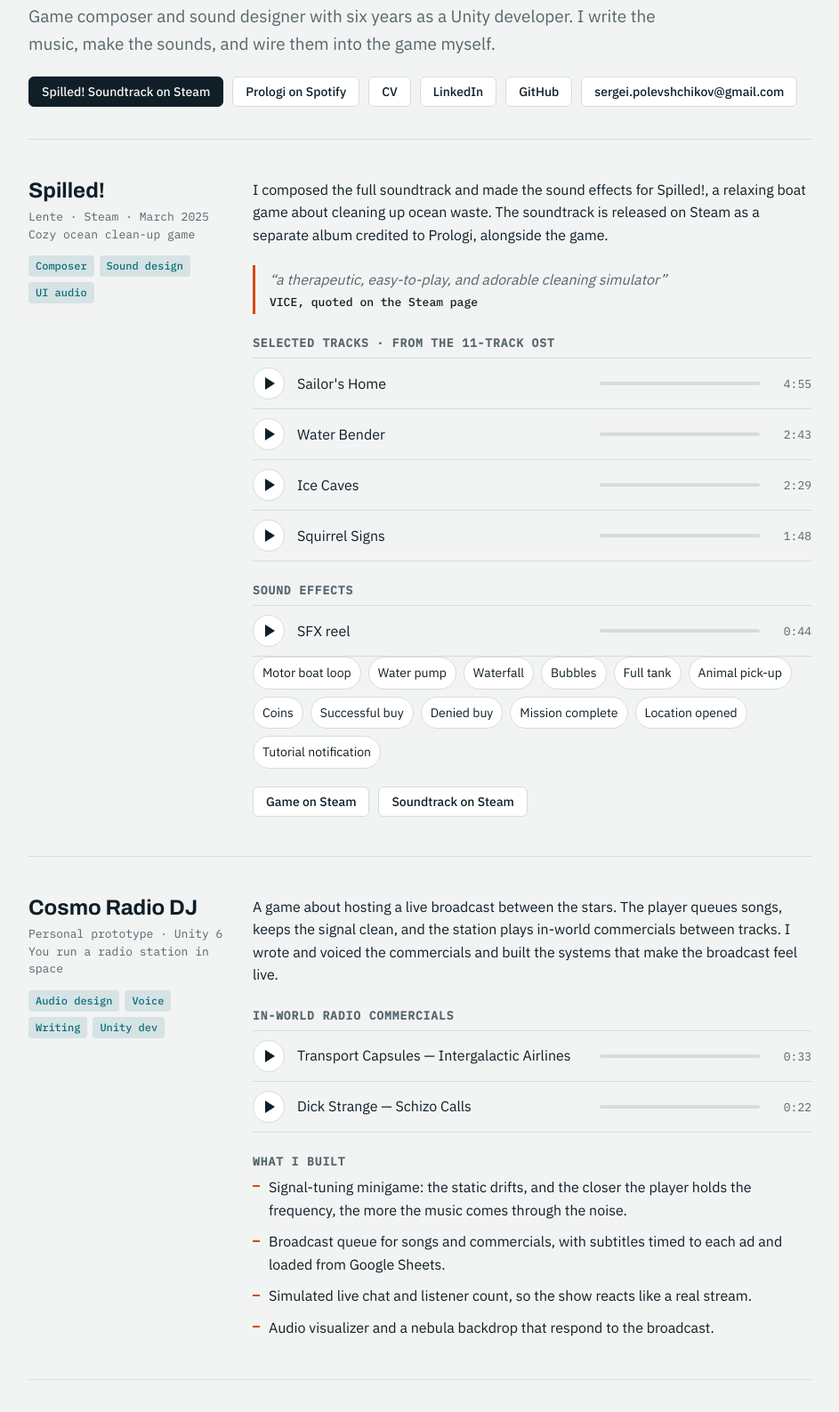
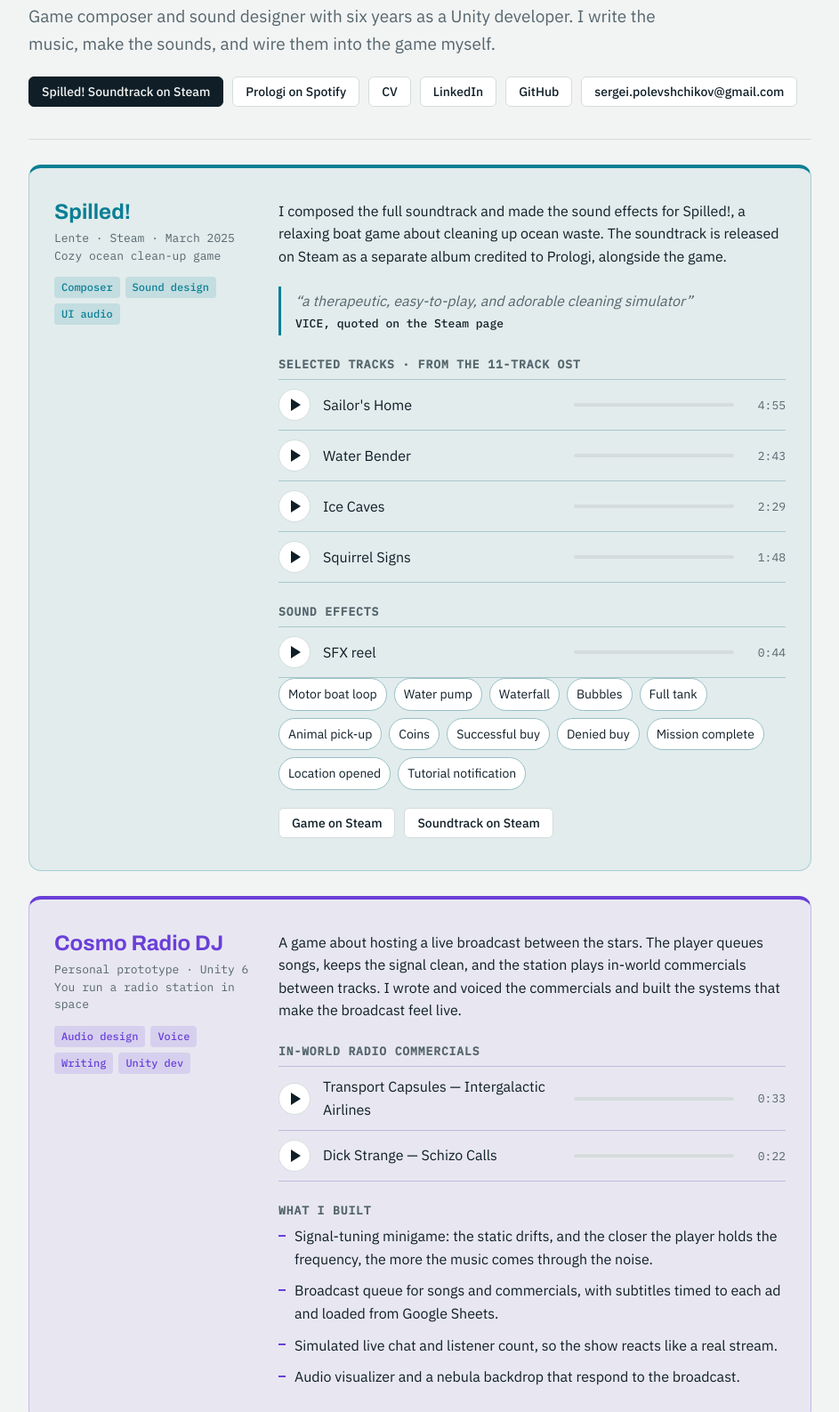
Before and after one commit to SergeiPolev/SergeiPolev.github.io, a plain HTML site: page index.html in a window 1280 px wide. Shown: the part 151-1738 px from the top of the page at 89% size, without its empty margins (168-1111 px from the left). Drawn offline with Linux system fonts and the light colour scheme.

Commit message:
Color-code portfolio sections
Co-Authored-By: Claude Opus 5.5 <noreply@anthropic.com>
Claude-Session: https://claude.ai/code/session_012VtwaCUTXSWnjekHZiL9u1

```diff
--- a/index.html
+++ b/index.html
@@ -47,25 +47,32 @@ h1 span{color:var(--accent)}
 .btn{display:inline-flex;align-items:center;gap:8px;padding:9px 14px;border:1px solid var(--rule);background:var(--surface);border-radius:6px;font:500 14px/1 var(--body);text-decoration:none}
 .btn.primary{background:var(--ink);color:var(--paper);border-color:var(--ink)}
 .btn.primary:hover{background:var(--accent);border-color:var(--accent);color:#fff}
-.case{display:grid;grid-template-columns:220px 1fr;gap:32px;padding:44px 0;border-bottom:1px solid var(--rule)}
-.rail h2{font:700 24px/1.15 var(--display);margin:0 0 6px;text-wrap:balance}
+.case{--c:var(--accent);display:grid;grid-template-columns:220px 1fr;gap:32px;padding:36px 28px;margin:28px 0;border-radius:14px;background:color-mix(in srgb,var(--c) 7%,var(--paper));border:1px solid color-mix(in srgb,var(--c) 28%,transparent);border-top:4px solid var(--c)}
+.case.spilled{--c:#0a7f95}
+.case.radio{--c:#6a3fd8}
+.case.releases{--c:#c2410c}
+@media (prefers-color-scheme: dark){:root:not([data-theme="light"]) .case.spilled{--c:#3cc3d8}:root:not([data-theme="light"]) .case.radio{--c:#a88bff}:root:not([data-theme="light"]) .case.releases{--c:#ff8a4c}}
+:root[data-theme="dark"] .case.spilled{--c:#3cc3d8}:root[data-theme="dark"] .case.radio{--c:#a88bff}:root[data-theme="dark"] .case.releases{--c:#ff8a4c}
+.case .player-list,.case .tracks{border-color:color-mix(in srgb,var(--c) 22%,var(--rule))}
+.case .trk,.case .tracks li{border-color:color-mix(in srgb,var(--c) 22%,var(--rule))}
+.rail h2{font:700 24px/1.15 var(--display);margin:0 0 6px;text-wrap:balance;color:var(--c)}
 .rail .meta{font:400 13px/1.5 var(--mono);color:var(--muted);margin:0 0 14px}
 .credits{list-style:none;margin:0;padding:0;display:flex;flex-wrap:wrap;gap:6px}
-.credits li{font:500 12px/1 var(--mono);padding:6px 8px;border-radius:4px;background:color-mix(in srgb,var(--sea) 12%,transparent);color:var(--sea)}
+.credits li{font:500 12px/1 var(--mono);padding:6px 8px;border-radius:4px;background:color-mix(in srgb,var(--c) 14%,transparent);color:var(--c)}
 .body p{margin:0 0 16px;max-width:65ch}
 .body h3{font:600 13px/1 var(--mono);text-transform:uppercase;letter-spacing:.07em;color:var(--muted);margin:26px 0 10px}
 .tracks{list-style:none;margin:0;padding:0;border-top:1px solid var(--rule);columns:2;column-gap:28px}
 .tracks li{display:flex;justify-content:space-between;gap:12px;padding:8px 0;border-bottom:1px solid var(--rule);break-inside:avoid;font-variant-numeric:tabular-nums}
-.tracks .n{font:500 12px/1.9 var(--mono);color:var(--sea);width:22px;flex:none}
+.tracks .n{font:500 12px/1.9 var(--mono);color:var(--c);width:22px;flex:none}
 .tracks .t{flex:1}
 .tracks .d{font:400 13px/1.8 var(--mono);color:var(--muted)}
 .sfx{display:flex;flex-wrap:wrap;gap:8px;margin:0;padding:0;list-style:none}
-.sfx li{padding:6px 10px;border:1px solid var(--rule);border-radius:999px;font-size:14px;background:var(--surface)}
-.quote{border-left:3px solid var(--accent);padding:4px 0 4px 16px;margin:20px 0;color:var(--muted);font-style:italic;max-width:60ch}
+.sfx li{padding:6px 10px;border:1px solid color-mix(in srgb,var(--c) 30%,var(--rule));border-radius:999px;font-size:14px;background:var(--surface)}
+.quote{border-left:3px solid var(--c,var(--accent));padding:4px 0 4px 16px;margin:20px 0;color:var(--muted);font-style:italic;max-width:60ch}
 .quote cite{display:block;font:normal 500 13px/1.4 var(--mono);margin-top:4px;color:var(--ink)}
 .feature{list-style:none;margin:0;padding:0;display:grid;gap:10px}
 .feature li{padding-left:18px;position:relative;max-width:65ch}
-.feature li::before{content:"";position:absolute;left:0;top:.65em;width:8px;height:2px;background:var(--accent)}
+.feature li::before{content:"";position:absolute;left:0;top:.65em;width:8px;height:2px;background:var(--c)}
 .row{display:flex;flex-wrap:wrap;gap:10px;margin-top:20px}
 .player-list{list-style:none;margin:0;padding:0;border-top:1px solid var(--rule)}
 .trk{display:grid;grid-template-columns:36px minmax(0,1fr) minmax(60px,180px) 44px;align-items:center;gap:14px;padding:10px 0;border-bottom:1px solid var(--rule);font-variant-numeric:tabular-nums}
@@ -74,17 +81,17 @@ h1 span{color:var(--accent)}
 .trk .d{font:400 13px/1 var(--mono);color:var(--muted);text-align:right}
 .play{width:36px;height:36px;border-radius:50%;border:1px solid var(--rule);background:var(--surface);cursor:pointer;display:grid;place-items:center;padding:0}
 .play::before{content:"";width:0;height:0;border-left:11px solid var(--ink);border-top:7px solid transparent;border-bottom:7px solid transparent;margin-left:3px}
-.trk.on .play{background:var(--accent);border-color:var(--accent)}
+.trk.on .play{background:var(--c,var(--accent));border-color:var(--c,var(--accent))}
 .trk.on .play::before{width:10px;height:12px;border:0;margin:0;background:linear-gradient(90deg,#fff 0 35%,transparent 35% 65%,#fff 65%)}
 .play:focus-visible{outline:2px solid var(--accent);outline-offset:2px}
 .bar{height:4px;background:var(--rule);border-radius:2px;overflow:hidden;cursor:pointer}
-.bar span{display:block;height:100%;width:0;background:var(--accent)}
+.bar span{display:block;height:100%;width:0;background:var(--c,var(--accent))}
 .trk.err .d{color:var(--accent)}
 @media (max-width:520px){.trk{grid-template-columns:36px minmax(0,1fr) 44px}.trk .bar{grid-column:2/4}}
 footer{padding:36px 0 56px;color:var(--muted);font-size:14px}
 footer .tools{font:400 13px/1.7 var(--mono)}
 @media (max-width:720px){
-  .case{grid-template-columns:1fr;gap:16px}
+  .case{grid-template-columns:1fr;gap:16px;padding:24px 16px}
   .tracks{columns:1}
 }
 </style>
@@ -106,7 +113,7 @@ footer .tools{font:400 13px/1.7 var(--mono)}
   </nav>
 </header>
 
-<section class="case" aria-labelledby="spilled">
+<section class="case spilled" aria-labelledby="spilled">
   <div class="rail">
     <h2 id="spilled">Spilled!</h2>
     <p class="meta">Lente · Steam · March 2025<br>Cozy ocean clean-up game</p>
@@ -141,7 +148,7 @@ footer .tools{font:400 13px/1.7 var(--mono)}
   </div>
 </section>
 
-<section class="case" aria-labelledby="radio">
+<section class="case radio" aria-labelledby="radio">
   <div class="rail">
     <h2 id="radio">Cosmo Radio DJ</h2>
     <p class="meta">Personal prototype · Unity 6<br>You run a radio station in space</p>
@@ -164,7 +171,7 @@ footer .tools{font:400 13px/1.7 var(--mono)}
   </div>
 </section>
 
-<section class="case" aria-labelledby="releases">
+<section class="case releases" aria-labelledby="releases">
   <div class="rail">
     <h2 id="releases">Own releases</h2>
     <p class="meta">Electronic, ambient,<br>orchestral sketches</p>
```
